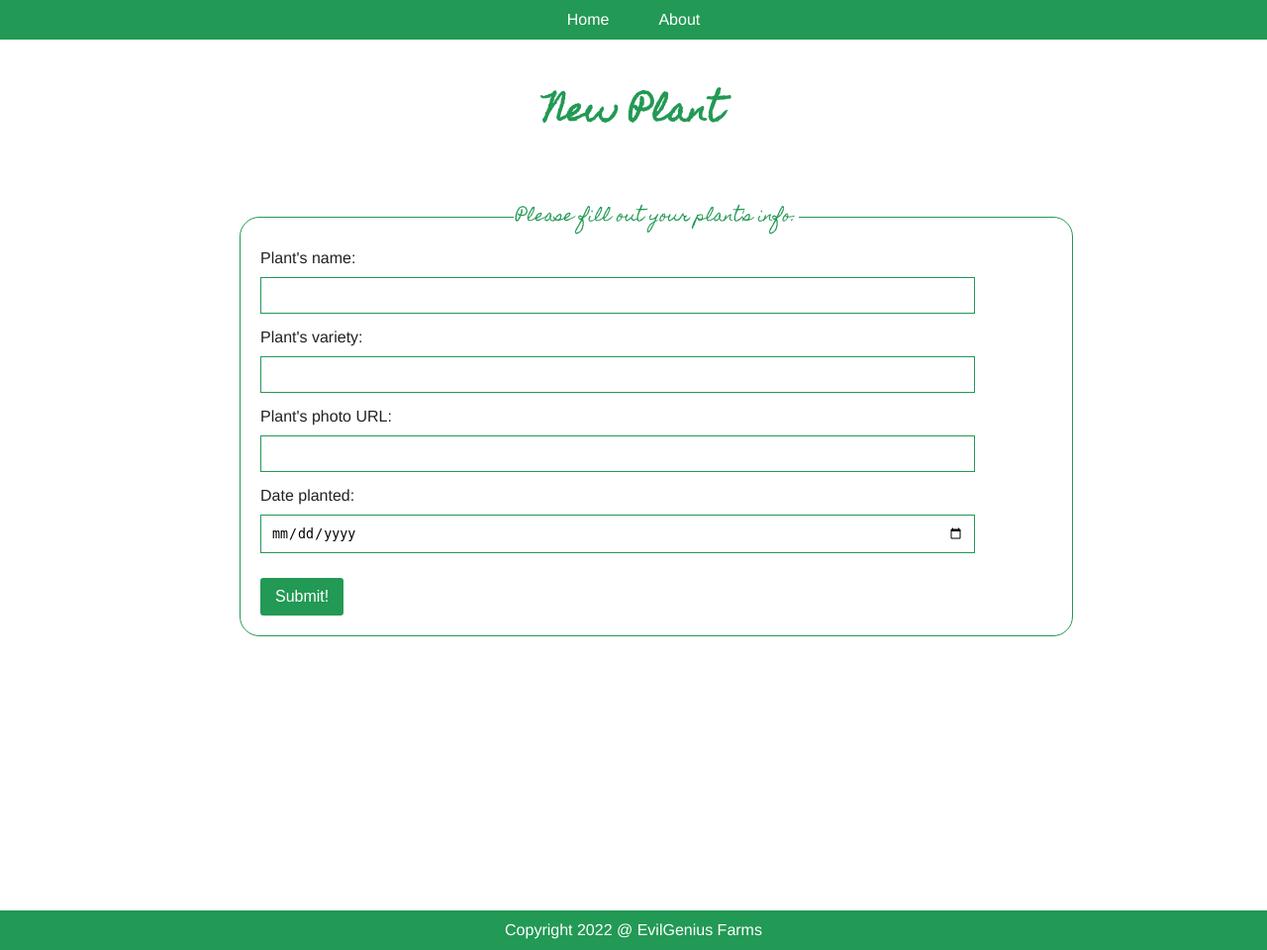
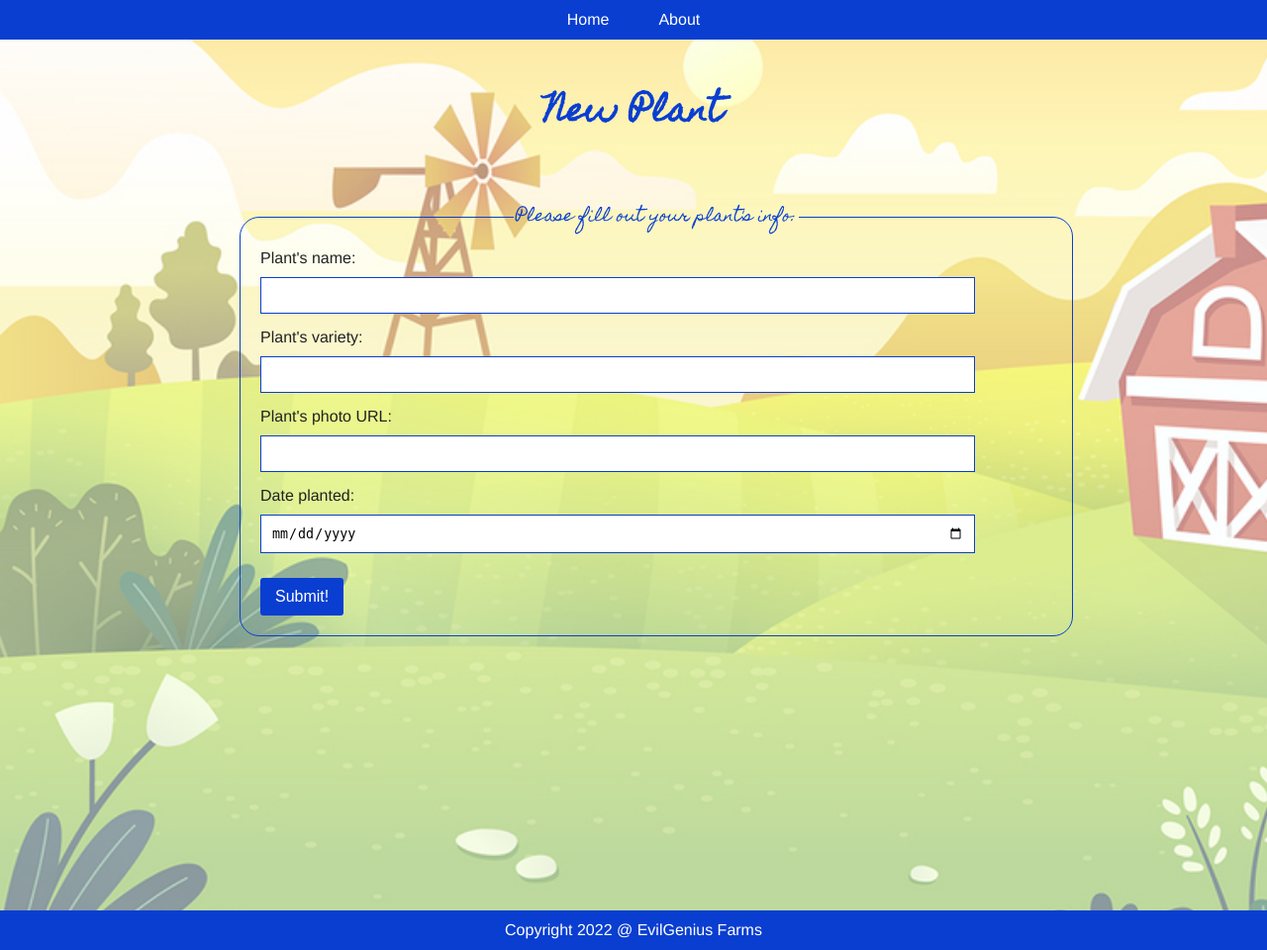
Before and after one commit to EvilGenius13/ACS1710-Assignment5, a Flask app: page /create in a window 1280 px wide. Shown: the whole page at 99% size. Run offline with Flask 2, Linux system fonts and the light colour scheme.

Commit message:
css and code improvement

```diff
--- a/static/style.css
+++ b/static/style.css
@@ -5,6 +5,9 @@ body {
     padding: 0;
     position: relative;
     padding-bottom: 100px;
+    background-image: url(./imageedit_1_7836965033.png);
+    background-repeat: no-repeat;
+    background-size: cover;
 }
 
 main {
@@ -32,7 +35,7 @@ nav {
     height: 40px;
     display: flex;
     justify-content: center;
-    background-color: #229954;
+    background-color: #093ed1;
     position: relative;
     top: 0;
     left: 0
@@ -41,7 +44,7 @@ nav {
 nav a {
     margin: auto 0;
     padding: 0 25px;
-    background-color: #229954;
+    background-color: #093ed1;
     color: white;
     text-decoration: none;
 }
@@ -55,7 +58,7 @@ footer {
     justify-content: center;
     align-items: center;
     align-content: center;
-    background-color: #229954;
+    background-color: #093ed1;
     color: white;
     position: absolute;
     bottom: 0;
@@ -64,7 +67,7 @@ footer {
 
 a.nav, input.nav, form input.submit {
     border: none;
-    background-color: #229954;
+    background-color: #093ed1;
     border-radius: 3px;
     color: white;
     padding: 10px 15px;
@@ -72,6 +75,9 @@ a.nav, input.nav, form input.submit {
     font-size: 1em;
 }
 
+img {
+    height: 400px;
+}
 div#content {
     width: 100%;
     text-align: center;
@@ -87,7 +93,7 @@ div#items {
 div.card {
     /* box-shadow: 0 4px 8px 0 rgba(0,0,0,0.2);
     transition: 0.3s; */
-    border: 1px solid #229954;
+    border: 1px solid #093ed1;
     border-radius: 10px;
     width: 200px;
     height: 200px;
@@ -110,14 +116,14 @@ div.card-content {
 }
 
 div.card-content a {
-    color: #229954;
+    color: #093ed1;
     font-weight: bold;
     text-decoration: none;
     align-self: center;
 }
 
 h1, h2, h3 {
-    color: #229954;
+    color: #093ed1;
     font-family: 'Homemade Apple', cursive;
 }
 
@@ -130,14 +136,14 @@ form {
 }
 
 form fieldset {
-    border: 1px solid #229954;
+    border: 1px solid #093ed1;
     border-radius: 20px;
     padding: 10px 20px;
     width: 100%;
 }
 
 form legend {
-    color: #229954;
+    color: #093ed1;
     text-align: center;
     font-family: 'Homemade Apple', cursive;
 }
@@ -149,7 +155,7 @@ form label {
 }
 
 form input {
-    border: 1px solid #229954;
+    border: 1px solid #093ed1;
     padding: 10px;
     margin: 10px 0;
     max-width: 700px;
```
Also changed, not shown: static/imageedit_1_7836965033.png (added), templates/detail.html (line endings or trailing spaces).
